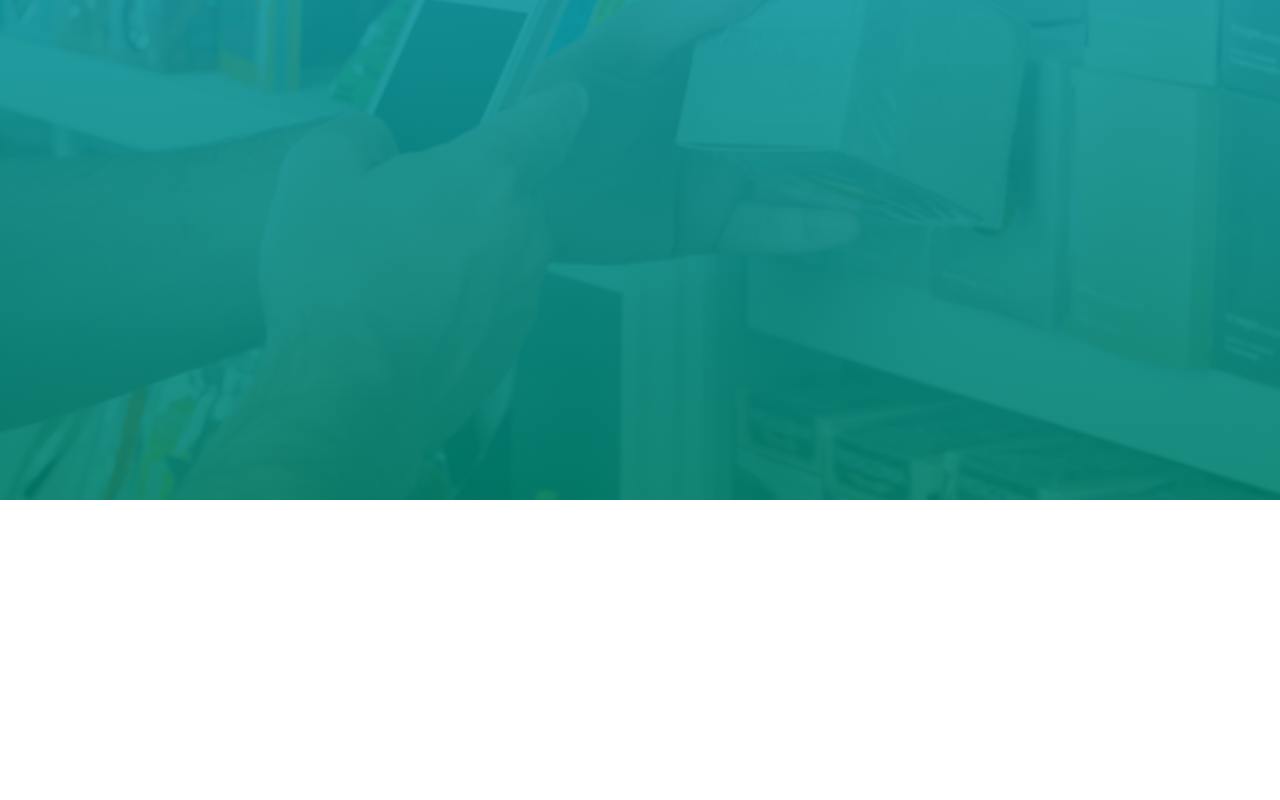
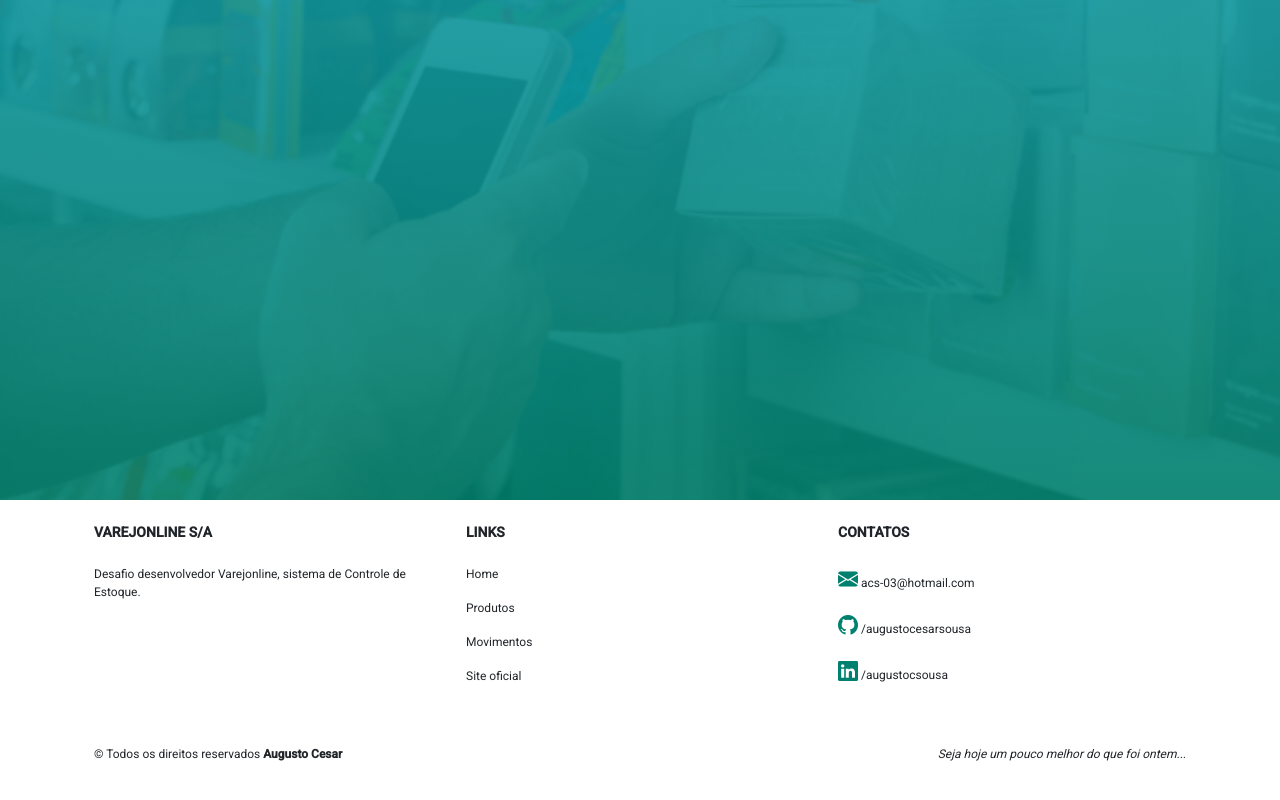
Before and after one commit to augustocesarsousa/varejonline, an Angular app in the folder frontend/: page / in a window 1280 px wide. Shown: the part 300-1100 px from the top of the page. Before the commit the page ends 800 px from the top, so only its background shows below. Built offline with nearby package versions, Linux system fonts and the light colour scheme; sample sign-in values are in the browser's storage.

Commit message:
Frontend - adicionado novo footer

```diff
--- a/frontend/src/app/app.module.ts
+++ b/frontend/src/app/app.module.ts
@@ -23,6 +23,7 @@ import { DatePipe } from "@angular/common";
 import { MovementsCreateComponent } from "./shared/components/movements/movements-create/movements-create.component";
 import { NavbarComponent } from "./shared/components/navbar/navbar.component";
 import { ProductsListComponent } from "./shared/components/products/products-list/products-list.component";
+import { FooterComponent } from './shared/components/footer/footer.component';
 
 @NgModule({
   declarations: [
@@ -36,6 +37,7 @@ import { ProductsListComponent } from "./shared/components/products/products-lis
     MovementsListComponent,
     MovementsCreateComponent,
     NavbarComponent,
+    FooterComponent,
   ],
   imports: [
     BrowserModule,
--- a/frontend/src/app/pages/home/home.component.html
+++ b/frontend/src/app/pages/home/home.component.html
@@ -1,4 +1,5 @@
 <app-navbar [activeLink]="'home'"></app-navbar>
+
 <main class="container mb-4">
   <div class="mt-3 p-3 card shadow">
     <h1 class="p-3 text-center">
@@ -6,3 +7,5 @@
     </h1>
   </div>
 </main>
+
+<app-footer></app-footer>
--- /dev/null
+++ b/frontend/src/app/shared/components/footer/footer.component.css
@@ -0,0 +1,17 @@
+.footer-container {
+  position: absolute;
+  top: 100%;
+}
+
+.footer-container .col-md-4 {
+  margin-bottom: 2em !important;
+}
+
+.footer-link {
+  text-decoration: none;
+}
+
+#footer-bottom p {
+  font-size: 12px;
+  margin-bottom: 2em !important;
+}
--- /dev/null
+++ b/frontend/src/app/shared/components/footer/footer.component.html
@@ -0,0 +1,67 @@
+<footer
+  class="footer-container container-fluid d-flex justify-content-center bg-white text-dark"
+>
+  <div class="container p-4">
+    <div class="row">
+      <div class="col-md-4">
+        <h5 class="text-uppercase mb-4 font-weight-bold">Varejonline S/A</h5>
+        <p>
+          Desafio desenvolvedor Varejonline, sistema de Controle de Estoque.
+        </p>
+      </div>
+      <div class="col-md-4">
+        <h5 class="text-uppercase mb-4 font-weight-bold">Links</h5>
+        <p>
+          <a class="footer-link text-dark" routerLink="">Home</a>
+        </p>
+        <p>
+          <a class="footer-link text-dark" routerLink="/products">Produtos</a>
+        </p>
+        <p>
+          <a class="footer-link text-dark" routerLink="/movements"
+            >Movimentos</a
+          >
+        </p>
+        <p>
+          <a
+            class="footer-link text-dark"
+            href="https://www.varejonline.com.br/"
+            target="_blank"
+            >Site oficial</a
+          >
+        </p>
+      </div>
+      <div class="col-md-4">
+        <h5 class="text-uppercase mb-4 fot-weight-bold">Contatos</h5>
+        <p>
+          <a
+            class="footer-link text-dark"
+            href="mailto:acs-03@hotmail.com"
+            target="_blank"
+            ><i class="bi bi-envelope-fill"></i> acs-03@hotmail.com</a
+          >
+        </p>
+        <p>
+          <a
+            class="footer-link text-dark"
+            href="https://github.com/augustocesarsousa"
+            target="_blank"
+            ><i class="bi bi-github"></i> /augustocesarsousa</a
+          >
+        </p>
+        <p>
+          <a
+            class="footer-link text-dark"
+            href="https://www.linkedin.com/in/augustocsousa/"
+            target="_blank"
+            ><i class="bi bi-linkedin"></i> /augustocsousa</a
+          >
+        </p>
+      </div>
+    </div>
+    <div id="footer-bottom" class="mt-3 d-md-flex justify-content-between">
+      <p>&copy; Todos os direitos reservados <strong>Augusto Cesar</strong></p>
+      <p class="fst-italic">Seja hoje um pouco melhor do que foi ontem...</p>
+    </div>
+  </div>
+</footer>
--- /dev/null
+++ b/frontend/src/app/shared/components/footer/footer.component.ts
@@ -0,0 +1,15 @@
+import { Component, OnInit } from '@angular/core';
+
+@Component({
+  selector: 'app-footer',
+  templateUrl: './footer.component.html',
+  styleUrls: ['./footer.component.css']
+})
+export class FooterComponent implements OnInit {
+
+  constructor() { }
+
+  ngOnInit(): void {
+  }
+
+}
--- a/frontend/src/app/shared/components/movements/movements-create/movements-create.component.html
+++ b/frontend/src/app/shared/components/movements/movements-create/movements-create.component.html
@@ -140,3 +140,5 @@
     </form>
   </div>
 </main>
+
+<app-footer></app-footer>
--- a/frontend/src/app/shared/components/movements/movements-list/movements-list.component.html
+++ b/frontend/src/app/shared/components/movements/movements-list/movements-list.component.html
@@ -110,3 +110,5 @@
     </div>
   </div>
 </main>
+
+<app-footer></app-footer>
--- a/frontend/src/app/shared/components/products/products-create/products-create.component.html
+++ b/frontend/src/app/shared/components/products/products-create/products-create.component.html
@@ -78,3 +78,5 @@
     </form>
   </div>
 </main>
+
+<app-footer></app-footer>
--- a/frontend/src/app/shared/components/products/products-edit/products-edit.component.html
+++ b/frontend/src/app/shared/components/products/products-edit/products-edit.component.html
@@ -89,3 +89,5 @@
     </form>
   </div>
 </main>
+
+<app-footer></app-footer>
--- a/frontend/src/app/shared/components/products/products-list/products-list.component.html
+++ b/frontend/src/app/shared/components/products/products-list/products-list.component.html
@@ -45,3 +45,5 @@
     </div>
   </div>
 </main>
+
+<app-footer></app-footer>
```
Also changed, not shown: 1 other file (tests, documents, lock files or other folders).
